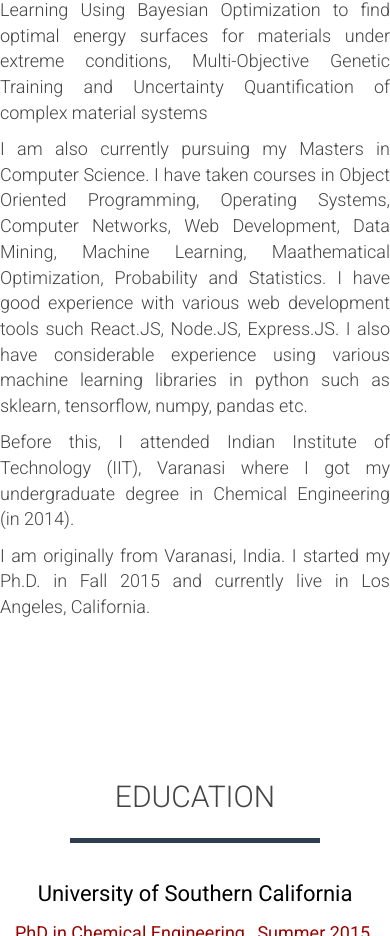
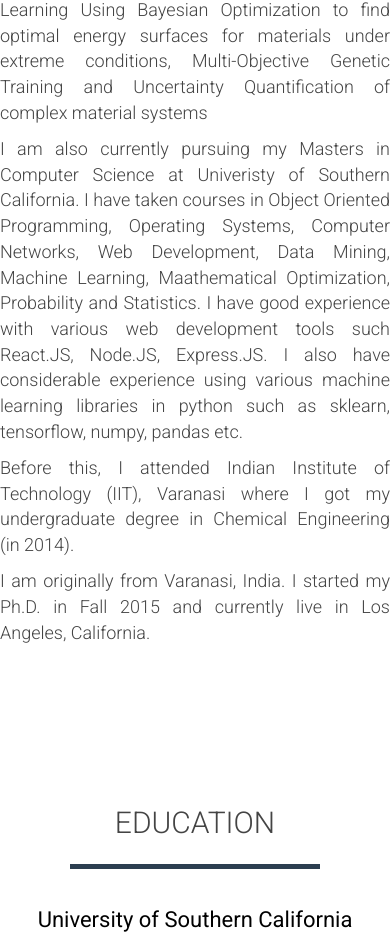
Before and after one commit to AnkitMish/AnkitMish.github.io, a plain HTML site: page index.html in a window 390 px wide. Shown: the part 1239-2175 px from the top of the page. Drawn offline with nearby package versions, Linux system fonts and the light colour scheme.

Commit message:
responsive fix

```diff
--- a/index.html
+++ b/index.html
@@ -102,7 +102,7 @@
 						 Active Learning Using Bayesian Optimization to find optimal energy surfaces for materials under extreme conditions,
 						 Multi-Objective Genetic Training and Uncertainty Quantification of complex material systems</p>
 
-					<p align="justify">I am also currently pursuing my Masters in Computer Science.
+					<p align="justify">I am also currently pursuing my Masters in Computer Science at Univeristy of Southern California.
 						I have taken courses in Object Oriented Programming, Operating Systems, Computer Networks,
 						Web Development, Data Mining, Machine Learning, Maathematical Optimization, Probability and Statistics.
 						I have good experience with various web development tools such React.JS, Node.JS, Express.JS.
```
